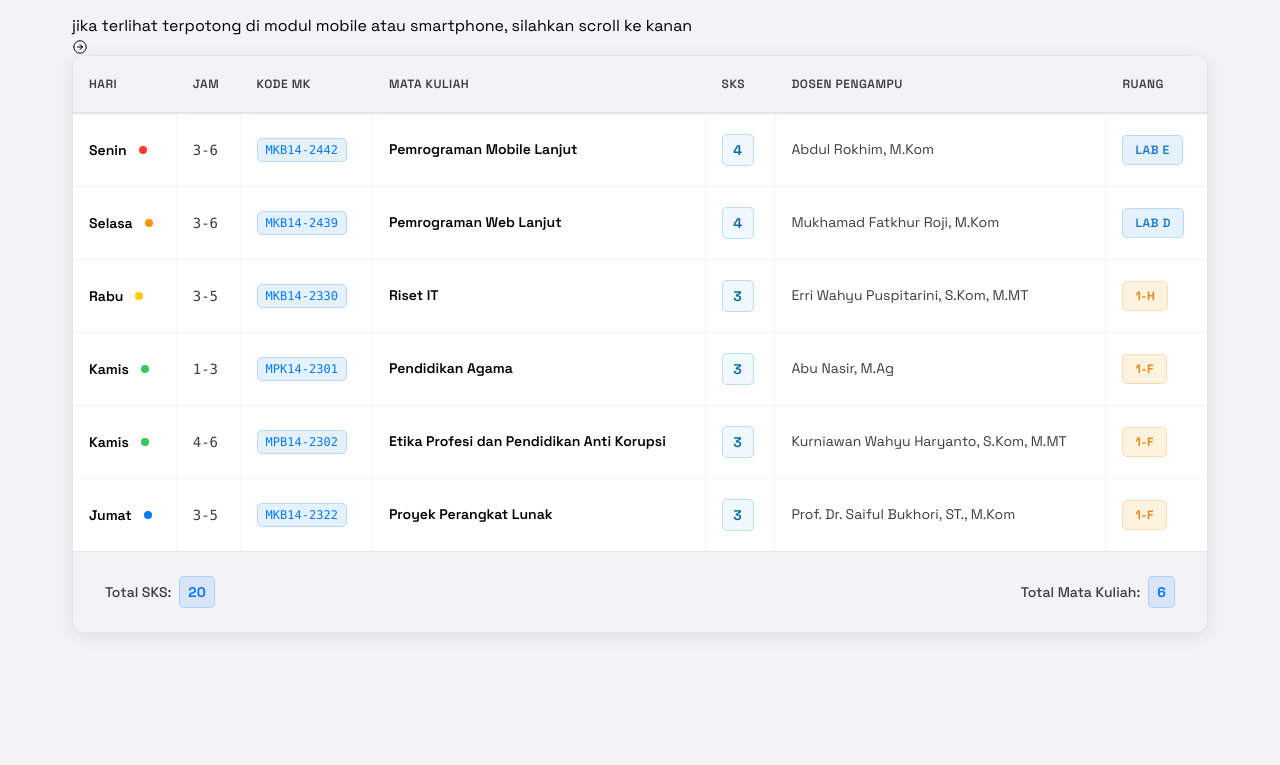
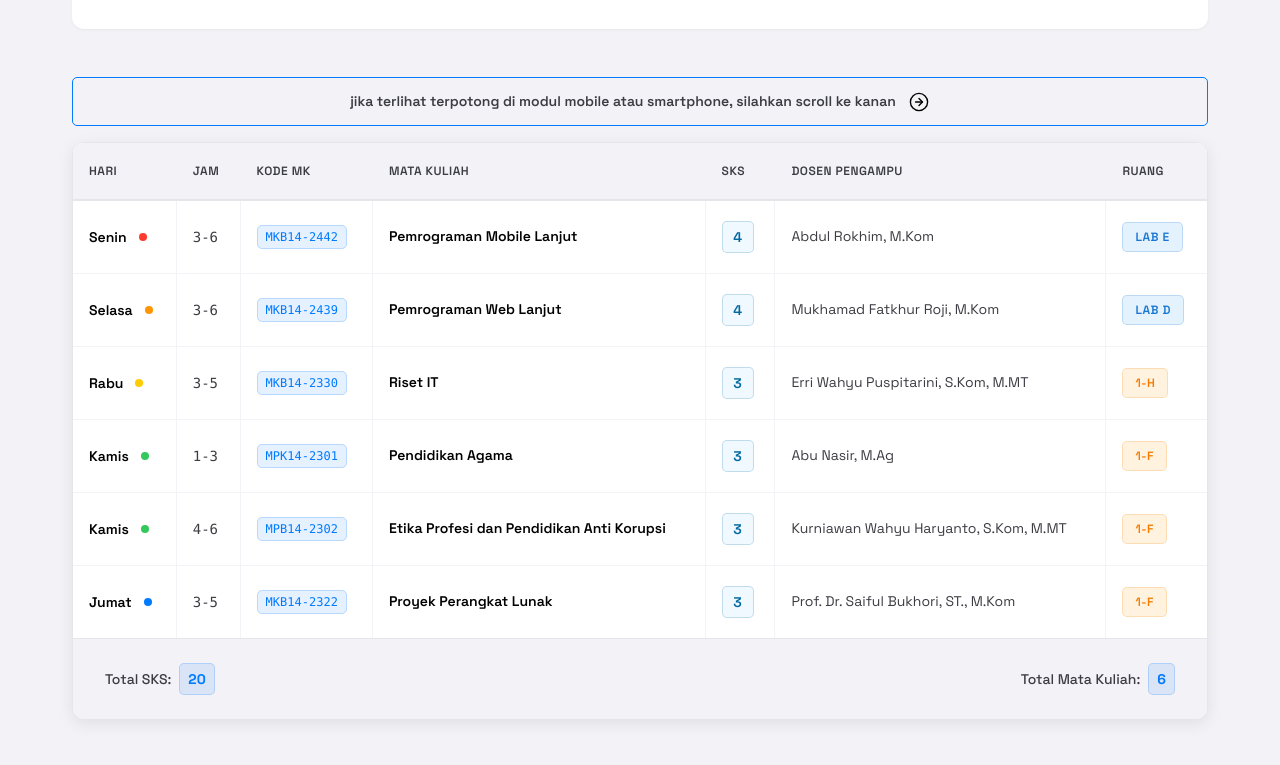
Before and after one commit to syauqi357/jadwalkuliah, a plain HTML site: page index.html in a window 1280 px wide. Shown: the part 286-1051 px from the top of the page. Before the commit the page ends 951 px from the top, so only its background shows below. Drawn offline with Linux system fonts and the light colour scheme.

Commit message:
Update style.css
add some style notesSchedule classes and iconright SVG styling classes

```diff
--- a/css/style.css
+++ b/css/style.css
@@ -331,7 +331,7 @@
 
   .container {
     max-width: 1200px;
-    margin: 0 auto;
+    margin: 4rem auto;
     padding: 2rem;
     background: var(--background-secondary); /* CONTAINER BACKGROUND */
   }
@@ -594,6 +594,7 @@
   @media (max-width: 600px) {
     .container {
       padding: 1em;
+      margin-top: 2rem;
       background: var(--background-secondary); /* MOBILE CONTAINER BACKGROUND */
     }
 
@@ -671,4 +672,26 @@
       padding: 0.2rem 0.5rem;
     }
   }
+
+  .notesSchedule {
+    background-color: var(--background-secondary); /* NOTES BACKGROUND */
+    border-radius: var(--border-radius-small);
+    border: var(--primary-blue) 0.5px solid;
+    padding: 0.76rem;
+    /* text-align: center; */
+    margin-bottom: 1rem;
+    font-size: 0.875rem;
+    color: var(--text-secondary); /* NOTES TEXT COLOR */
+    display: flex;
+    justify-content: center;
+    align-items: center;
+    gap: 0.5rem;
+    font-weight: 600;
+  }
+
+  .iconRight svg {
+    width: 22px;
+    height: 22px;
+    margin-left: 0.25rem;
+  }
   /*content*/
```
